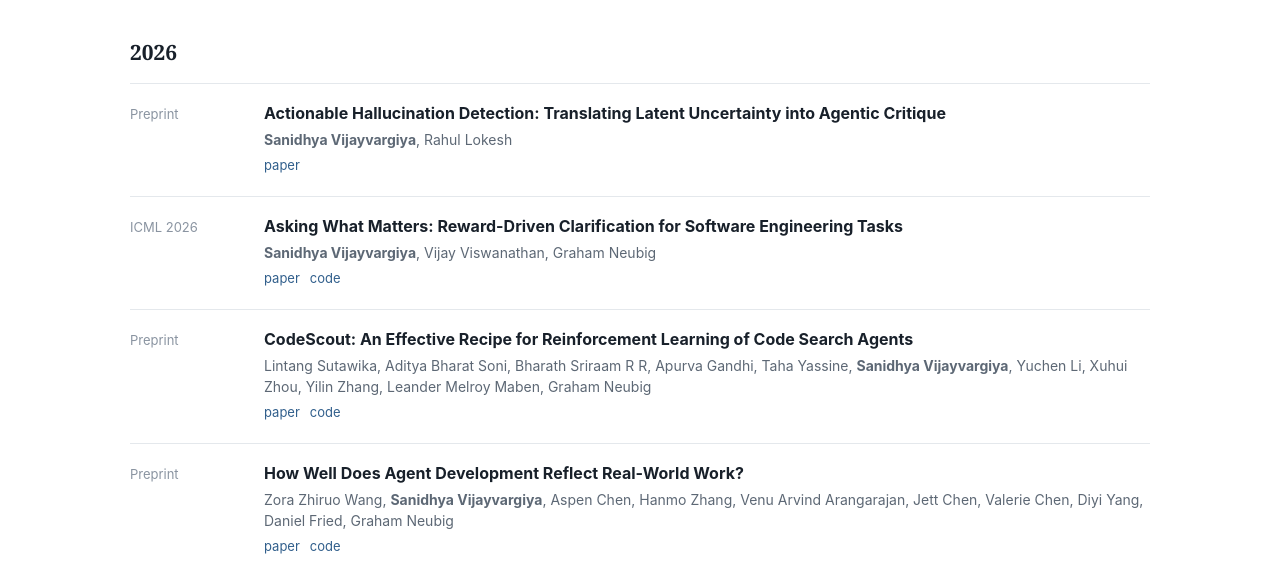
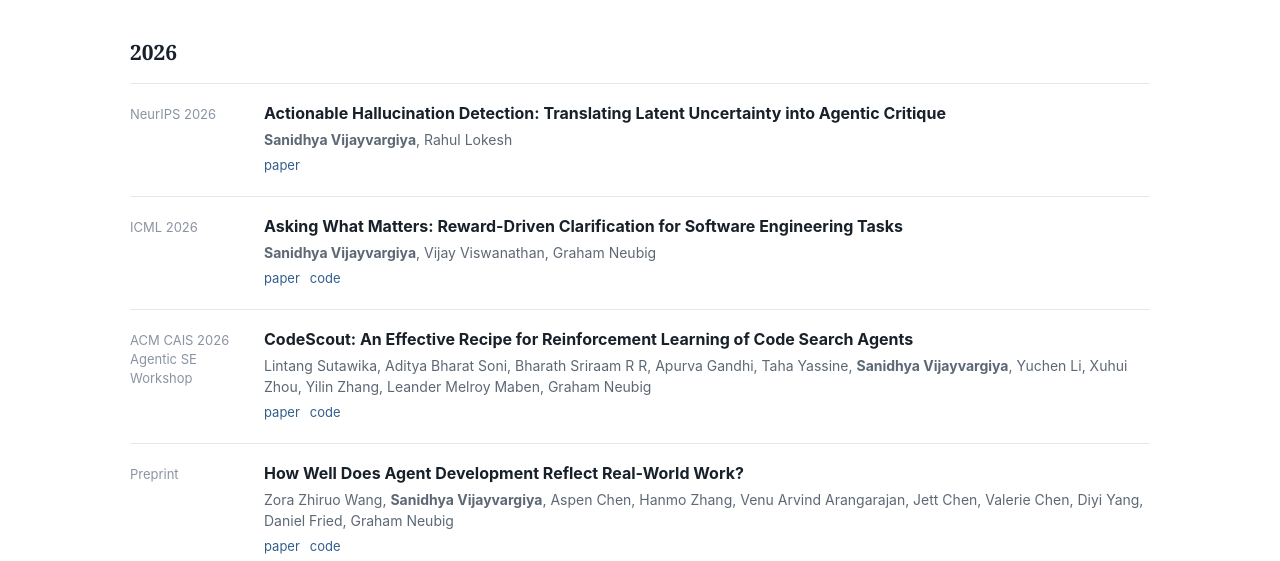
Before and after one commit to sani903/sani903.github.io, a plain HTML site: page publications.html in a window 1280 px wide. Shown: the part 239-800 px from the top of the page. Drawn offline with Linux system fonts and the light colour scheme.

Commit message:
Update publication entries and last updated date
Updated publication details and modified last updated date.

```diff
--- a/publications.html
+++ b/publications.html
@@ -16,9 +16,9 @@
     </header>
 
     <h2 class="pub-year">2026</h2>
-    <article class="publication"><div class="pub-venue">Preprint</div><div class="pub-body"><h3><a href="https://arxiv.org/abs/2608.10430" target="_blank" rel="noopener">Actionable Hallucination Detection: Translating Latent Uncertainty into Agentic Critique</a></h3><p class="authors"><strong>Sanidhya Vijayvargiya</strong>, Rahul Lokesh</p><p class="pub-links"><a href="https://arxiv.org/abs/2608.10430" target="_blank" rel="noopener">paper</a></p></div></article>
+    <article class="publication"><div class="pub-venue">NeurIPS 2026</div><div class="pub-body"><h3><a href="https://arxiv.org/abs/2608.10430" target="_blank" rel="noopener">Actionable Hallucination Detection: Translating Latent Uncertainty into Agentic Critique</a></h3><p class="authors"><strong>Sanidhya Vijayvargiya</strong>, Rahul Lokesh</p><p class="pub-links"><a href="https://arxiv.org/abs/2608.10430" target="_blank" rel="noopener">paper</a></p></div></article>
     <article class="publication"><div class="pub-venue">ICML 2026</div><div class="pub-body"><h3><a href="https://arxiv.org/abs/2604.14624" target="_blank" rel="noopener">Asking What Matters: Reward-Driven Clarification for Software Engineering Tasks</a></h3><p class="authors"><strong>Sanidhya Vijayvargiya</strong>, Vijay Viswanathan, Graham Neubig</p><p class="pub-links"><a href="https://arxiv.org/abs/2604.14624" target="_blank" rel="noopener">paper</a><a href="https://github.com/sani903/Teaching-Effective-Clarification" target="_blank" rel="noopener">code</a></p></div></article>
-    <article class="publication"><div class="pub-venue">Preprint</div><div class="pub-body"><h3><a href="https://arxiv.org/abs/2603.17829" target="_blank" rel="noopener">CodeScout: An Effective Recipe for Reinforcement Learning of Code Search Agents</a></h3><p class="authors">Lintang Sutawika, Aditya Bharat Soni, Bharath Sriraam R R, Apurva Gandhi, Taha Yassine, <strong>Sanidhya Vijayvargiya</strong>, Yuchen Li, Xuhui Zhou, Yilin Zhang, Leander Melroy Maben, Graham Neubig</p><p class="pub-links"><a href="https://arxiv.org/abs/2603.17829" target="_blank" rel="noopener">paper</a><a href="https://github.com/OpenHands/codescout" target="_blank" rel="noopener">code</a></p></div></article>
+    <article class="publication"><div class="pub-venue">ACM CAIS 2026<br>Agentic SE Workshop</div><div class="pub-body"><h3><a href="https://arxiv.org/abs/2603.17829" target="_blank" rel="noopener">CodeScout: An Effective Recipe for Reinforcement Learning of Code Search Agents</a></h3><p class="authors">Lintang Sutawika, Aditya Bharat Soni, Bharath Sriraam R R, Apurva Gandhi, Taha Yassine, <strong>Sanidhya Vijayvargiya</strong>, Yuchen Li, Xuhui Zhou, Yilin Zhang, Leander Melroy Maben, Graham Neubig</p><p class="pub-links"><a href="https://arxiv.org/abs/2603.17829" target="_blank" rel="noopener">paper</a><a href="https://github.com/OpenHands/codescout" target="_blank" rel="noopener">code</a></p></div></article>
     <article class="publication"><div class="pub-venue">Preprint</div><div class="pub-body"><h3><a href="https://arxiv.org/abs/2603.01203" target="_blank" rel="noopener">How Well Does Agent Development Reflect Real-World Work?</a></h3><p class="authors">Zora Zhiruo Wang, <strong>Sanidhya Vijayvargiya</strong>, Aspen Chen, Hanmo Zhang, Venu Arvind Arangarajan, Jett Chen, Valerie Chen, Diyi Yang, Daniel Fried, Graham Neubig</p><p class="pub-links"><a href="https://arxiv.org/abs/2603.01203" target="_blank" rel="noopener">paper</a><a href="https://github.com/zorazrw/ai4work-resources" target="_blank" rel="noopener">code</a></p></div></article>
     <article class="publication"><div class="pub-venue">ICLR 2026</div><div class="pub-body"><h3><a href="https://arxiv.org/abs/2507.06134" target="_blank" rel="noopener">OpenAgentSafety: A Comprehensive Framework for Evaluating Real-World AI Agent Safety</a></h3><p class="authors"><strong>Sanidhya Vijayvargiya</strong>, Aditya Bharat Soni, Xuhui Zhou, Zora Zhiruo Wang, Nouha Dziri, Graham Neubig, Maarten Sap</p><p class="pub-links"><a href="https://arxiv.org/abs/2507.06134" target="_blank" rel="noopener">paper</a><a href="https://github.com/sani903/OpenAgentSafety" target="_blank" rel="noopener">code</a></p></div></article>
     <article class="publication"><div class="pub-venue">ICLR 2026</div><div class="pub-body"><h3><a href="https://arxiv.org/abs/2502.13069" target="_blank" rel="noopener">Ambig-SWE: Interactive Agents to Overcome Underspecificity in Software Engineering</a></h3><p class="authors"><strong>Sanidhya Vijayvargiya</strong>, Xuhui Zhou, Akhila Yerukola, Maarten Sap, Graham Neubig</p><p class="pub-links"><a href="https://arxiv.org/abs/2502.13069" target="_blank" rel="noopener">paper</a><a href="https://github.com/sani903/interactivesweagents" target="_blank" rel="noopener">code</a></p></div></article>
@@ -40,7 +40,7 @@
     <article class="publication"><div class="pub-venue">ICCSA 2022<br>Best Paper</div><div class="pub-body"><h3><a href="https://doi.org/10.1007/978-3-031-10548-7_29" target="_blank" rel="noopener">Software Sentiment Analysis Using Machine Learning with Different Word-Embedding</a></h3><p class="authors">Venkata Krishna Chandra Mula, <strong>Sanidhya Vijayvargiya</strong>, Lov Kumar, Surender Singh Samant, Lalita Bhanu Murthy</p><p class="pub-links"><a href="https://doi.org/10.1007/978-3-031-10548-7_29" target="_blank" rel="noopener">paper</a></p></div></article>
     <article class="publication"><div class="pub-venue">AINA 2022</div><div class="pub-body"><h3><a href="https://doi.org/10.1007/978-3-030-99619-2_7" target="_blank" rel="noopener">COVID-19 Article Classification Using Word-Embedding and Extreme Learning Machine with Various Kernels</a></h3><p class="authors"><strong>Sanidhya Vijayvargiya</strong>, Lov Kumar, Aruna Malapati, Lalita Bhanu Murthy, Aneesh Krishna</p><p class="pub-links"><a href="https://doi.org/10.1007/978-3-030-99619-2_7" target="_blank" rel="noopener">paper</a></p></div></article>
   </main>
-  <footer><div class="shell footer-row"><a href="index.html">← home</a><span>Last updated September 2026</span></div></footer>
+  <footer><div class="shell footer-row"><a href="index.html">← home</a><span>Last updated November 2026</span></div></footer>
   <script src="script.js"></script>
 </body>
 </html>
```
